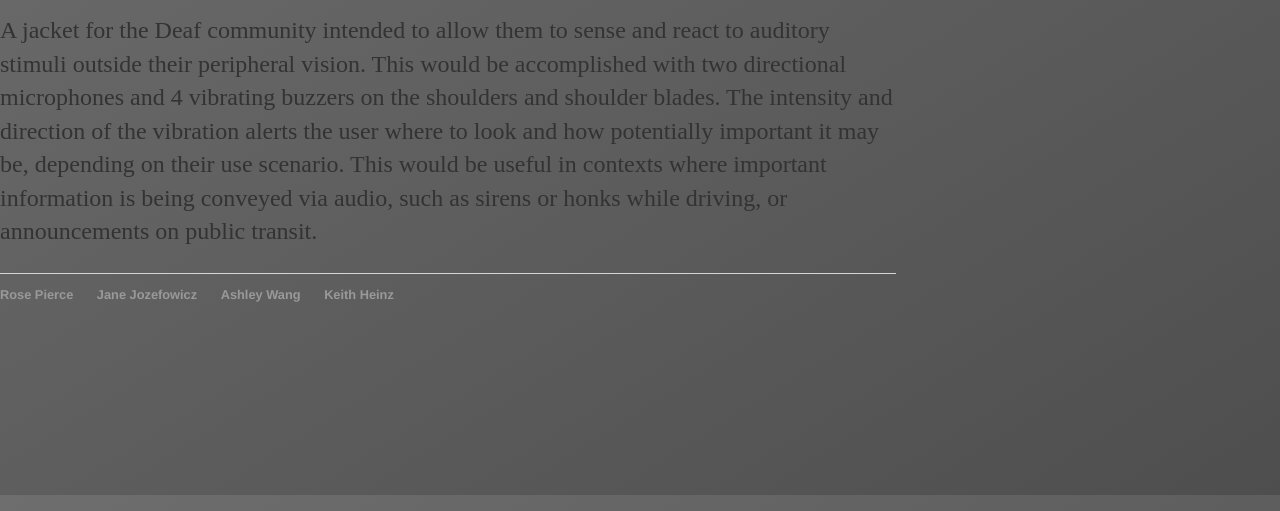
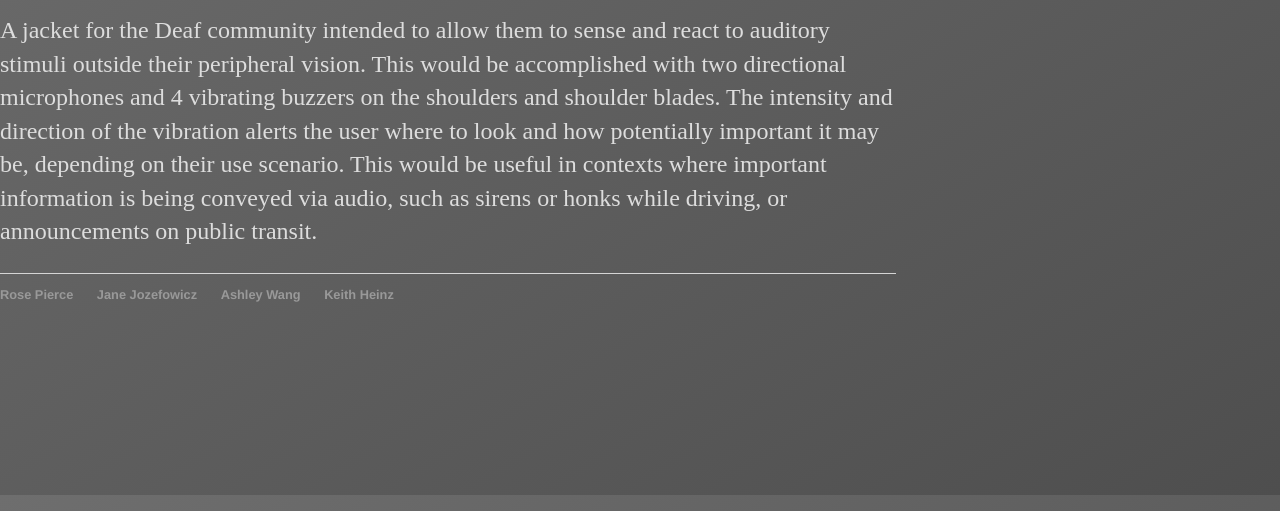
Before and after one commit to ketchupkeith/ketchupkeith.github.io, a plain HTML site: page index.html in a window 1280 px wide. Shown: the part 305-816 px from the top of the page. Drawn offline with Linux system fonts and the light colour scheme.

Commit message:
Update main.css
playing with text colors

```diff
--- a/css/main.css
+++ b/css/main.css
@@ -30,7 +30,7 @@ h2 {
 p {
     font-size: 1.5em;
     line-height: 1.4em;
-    color: #333;
+    color: #DDDDDD;
 }
 footer {
     border-top: 1px solid #d5d5d5;
```
